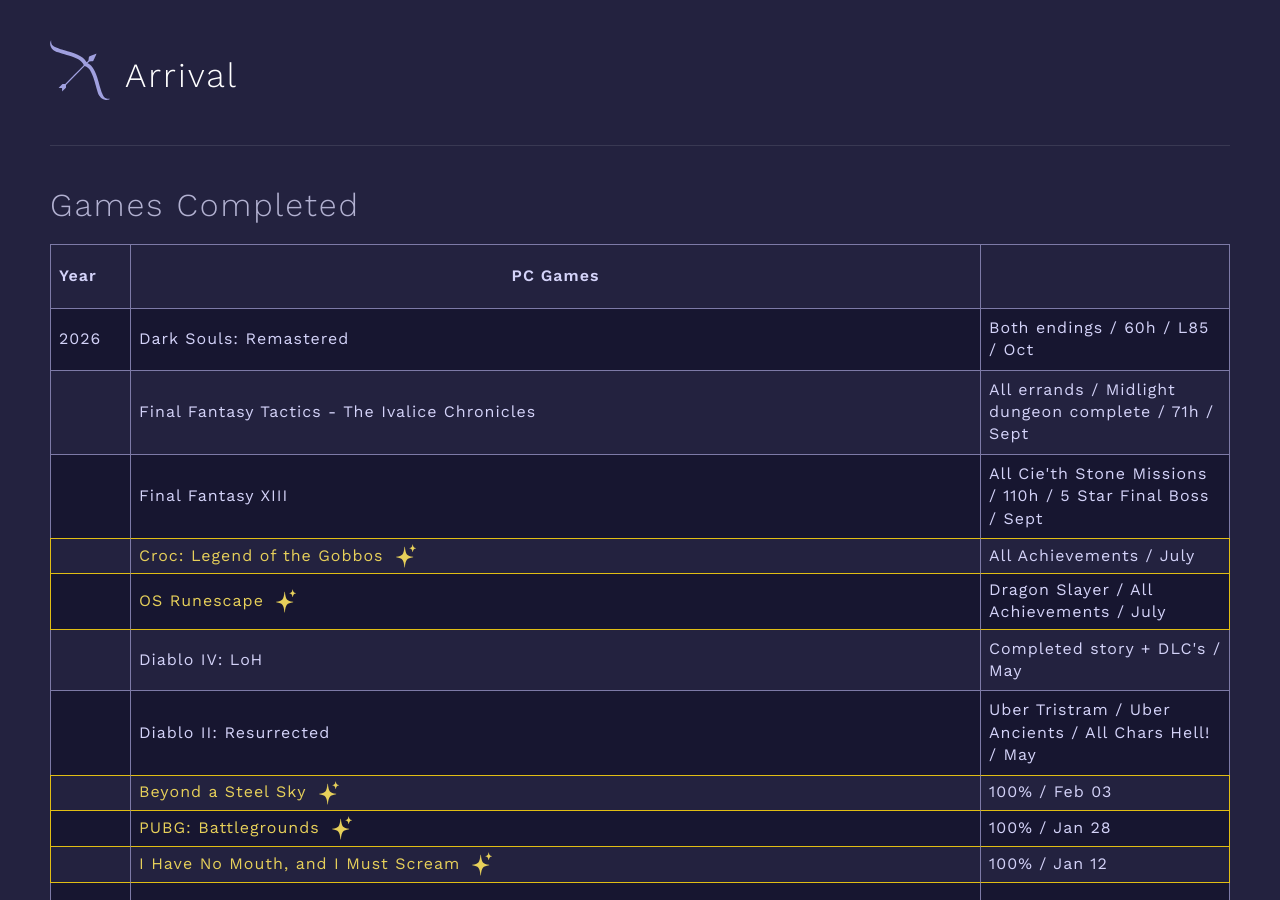
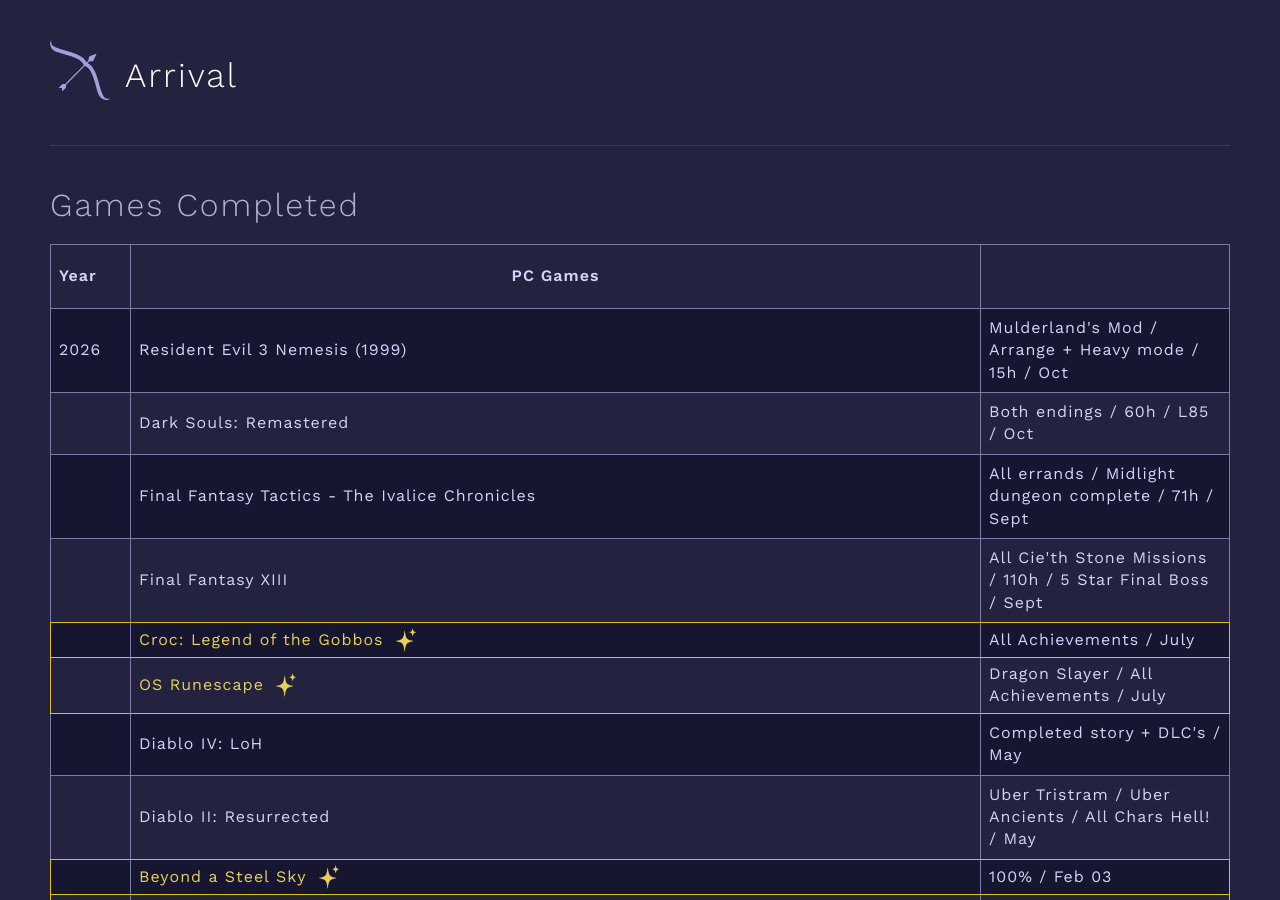
Before and after one commit to khxnter/arrival, a Jekyll site: the page built from games.html, in a window 1280 px wide and 900 px high. Built offline with Jekyll 4.4.1, drawn with Linux system fonts in a browser that asks for light colours.

Commit message:
RE3 1999 completed

```diff
--- a/games.html
+++ b/games.html
@@ -15,6 +15,11 @@ title: ARRIVAL | Games
           <!-- 2026 -->
           <div class="row">
             <div class="cell year">2026</div>
+            <div class="cell game">Resident Evil 3 Nemesis (1999)</div>
+            <div class="cell note">Mulderland's Mod / Arrange + Heavy mode / 15h / Oct</div>
+          </div>
+          <div class="row">
+            <div class="cell year"></div>
             <div class="cell game">Dark Souls: Remastered</div>
             <div class="cell note">Both endings / 60h / L85 / Oct</div>
           </div>
```
